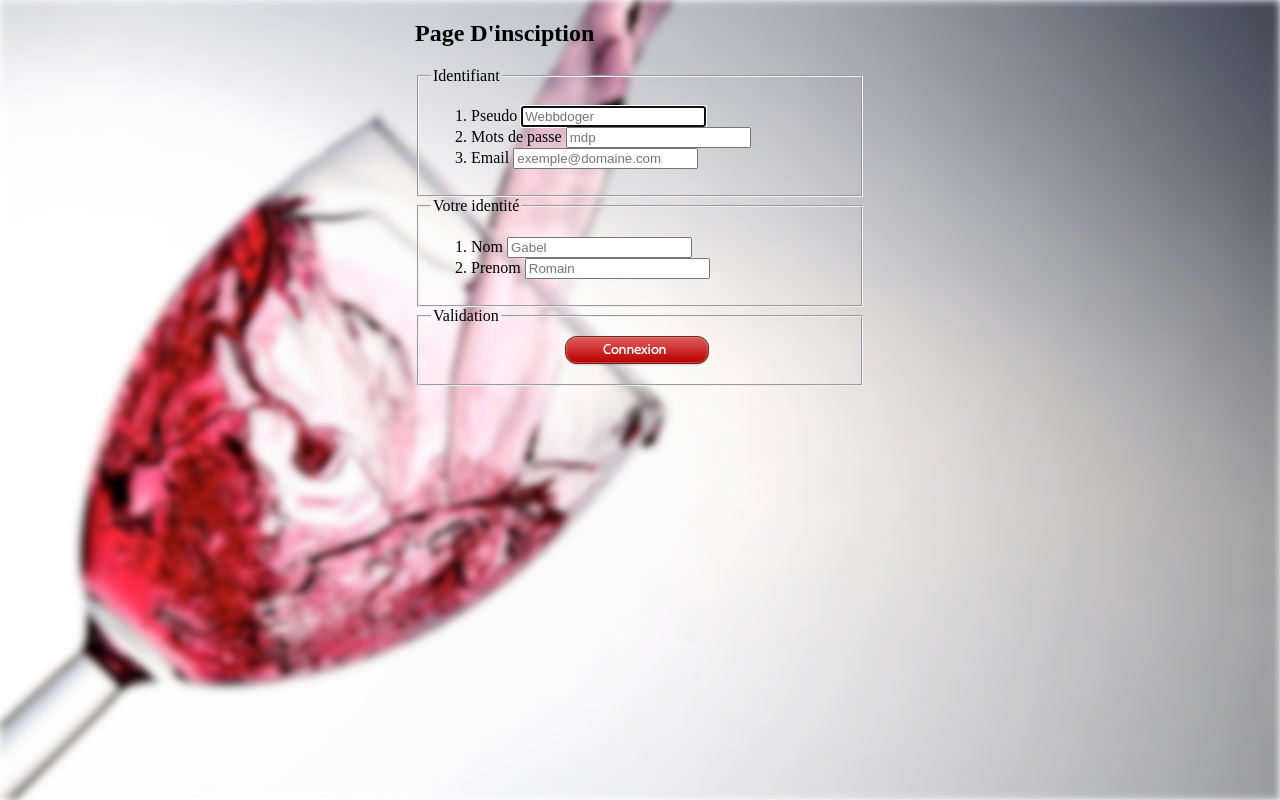
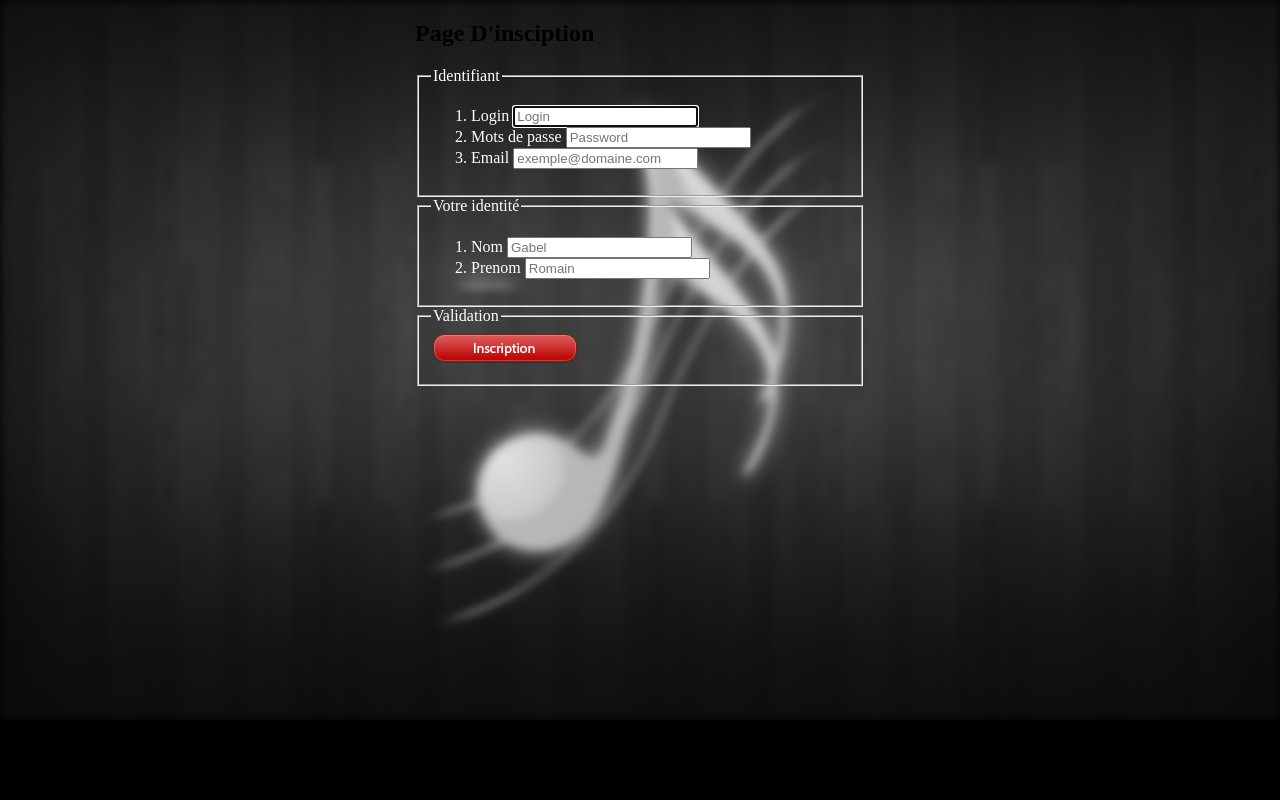
Before and after one commit to RomainGabel/MusicManager, a PHP site: page /Inscription/WSInscription.php in a window 1280 px wide. Run offline with PHP 8.4, Linux system fonts and the light colour scheme.

Commit message:
Logo + Inscription

```diff
--- /dev/null
+++ b/WeebApp/CSS/Include/Wall.html
@@ -0,0 +1,3 @@
+<img style="position:absolute; left: 0px; top:0px; width:100%;"
+		src="CSS/LogoWall.png" alt=""/>
+<div style="position:absolute; left:0px; top:0px; width:100%; height:100%;">
--- a/WeebApp/CSS/V1.css
+++ b/WeebApp/CSS/V1.css
@@ -1,15 +1,26 @@
 Body {
 
 	min-height: 600px;
-
+	background-color: black;
 	min-width: 600px;
 
 }
+
+p, legend, li{
+	color: white;
+}
+
 
 #Container {
 	margin-left: auto;
 	margin-right: auto;
 	width: 450px;
+}
+.DbBouton{
+	display: inline-block ;
+	width: 320px; /* largeur à spécifier */
+	height: 40px;
+	margin-left: 55px;
 }
 .BTLOG {
 background:url(BTLog1.png);
@@ -17,7 +28,7 @@ border:none;
 width: 151px; /* largeur à spécifier */
 height: 40px; /* longueur à spécifier */
 cursor: pointer;
-margin-left: 130px;
+margin-left: 0px;
 }
 
 .BTLOG:hover {
@@ -26,16 +37,17 @@ border:none;
 width: 151px; /* largeur à spécifier */
 height: 40px; /* longueur à spécifier */
 cursor: pointer;
-margin-left: 130px;
+margin-left: 0px;
 }
 
 .BTINSCR {
 background:url(btnInscr1.png);
+background-repeat: no-repeat;
 border:none;
 width: 151px; /* largeur à spécifier */
 height: 40px; /* longueur à spécifier */
 cursor: pointer;
-margin-left: 130px;
+padding-top: 0px;
 }
 
 .BTINSCR:hover {
@@ -44,5 +56,5 @@ border:none;
 width: 151px; /* largeur à spécifier */
 height: 40px; /* longueur à spécifier */
 cursor: pointer;
-margin-left: 130px;
+margin-left: 0px;
 }
--- a/WeebApp/Connexion/WSConnexion.php
+++ b/WeebApp/Connexion/WSConnexion.php
@@ -12,7 +12,7 @@ $Password= $_POST['Password'];
 try
 {
 	// On se connecte à MySQL
-	$bdd = new PDO('mysql:host=localhost; dbname=musicmanagerv1', 'root', '');
+	$bdd = new PDO('mysql:host=localhost; dbname=musicmanager', 'root', 'root');
 }
 catch(Exception $e)
 {
--- a/WeebApp/Inscription/WSIFormulaire.php
+++ b/WeebApp/Inscription/WSIFormulaire.php
@@ -3,12 +3,12 @@
     <legend>Identifiant</legend>
     <ol>
       <li>
-        <label for="Pseudo">Pseudo</label>
-        <input id="Pseudo" name="Pseudo" type="text" placeholder="Webbdoger" required autofocus>
+        <label for="Pseudo">Login</label>
+        <input id="Pseudo" name="Pseudo" type="text" placeholder="Login" required autofocus>
       </li>
       <li>
         <label for="Password">Mots de passe</label>
-        <input id="Password" name="Password" type="Password" placeholder="mdp" required>
+        <input id="Password" name="Password" type="Password" placeholder="Password" required>
       </li>
        <li>
         <label for="email">Email</label>
@@ -37,7 +37,7 @@
 
   <fieldset>
     <legend>Validation</legend>
-    <button type=button value=Valider onClick="if(verification())document.FormInscription.submit()"class="BTLOG"></button>
+    <button type=button value=Valider onClick="if(verification())document.FormInscription.submit()"class="BTINSCR"></button>
   </fieldset>
 
 </form>
--- a/WeebApp/Inscription/WSIRequete.php
+++ b/WeebApp/Inscription/WSIRequete.php
@@ -10,7 +10,7 @@ $Email= $_POST['Email'];
 try
 {
 	// On se connecte à MySQL
-	$bdd = new PDO('mysql:host=localhost; dbname=musicmanagerv1', 'root', '');
+	$bdd = new PDO('mysql:host=localhost; dbname=musicmanager', 'root', 'root');
 }
 catch(Exception $e)
 {
--- a/WeebApp/Inscription/WSInscription.php
+++ b/WeebApp/Inscription/WSInscription.php
@@ -9,7 +9,7 @@
 	<body>
 
 		<img style="position:absolute; left: 0px; top:0px; width:100%;"
-		src="../CSS/LogWall.png" alt=""/>
+		src="../CSS/LogoWall.png" alt=""/>
 		<div style="position:absolute; left:0px; top:0px; width:100%; height:100%;">
 
 
```
Also changed, not shown: WeebApp/index.php (+55 -10 lines), WeebApp/CSS/Logo.png, WeebApp/CSS/LogoWall.png (added), 3 other files.
